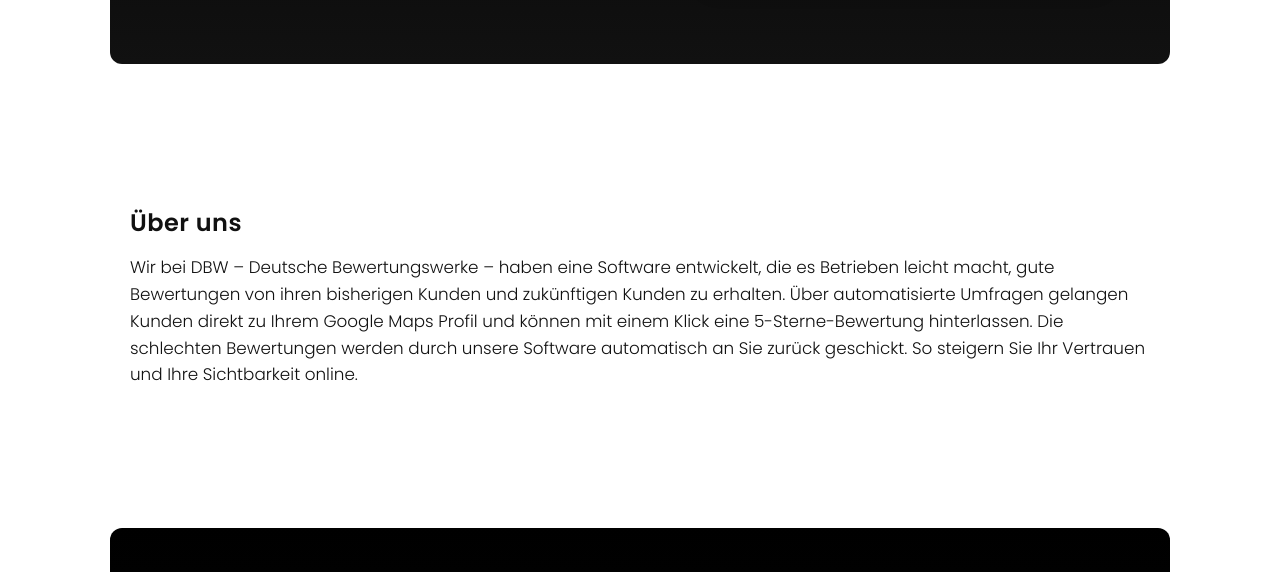
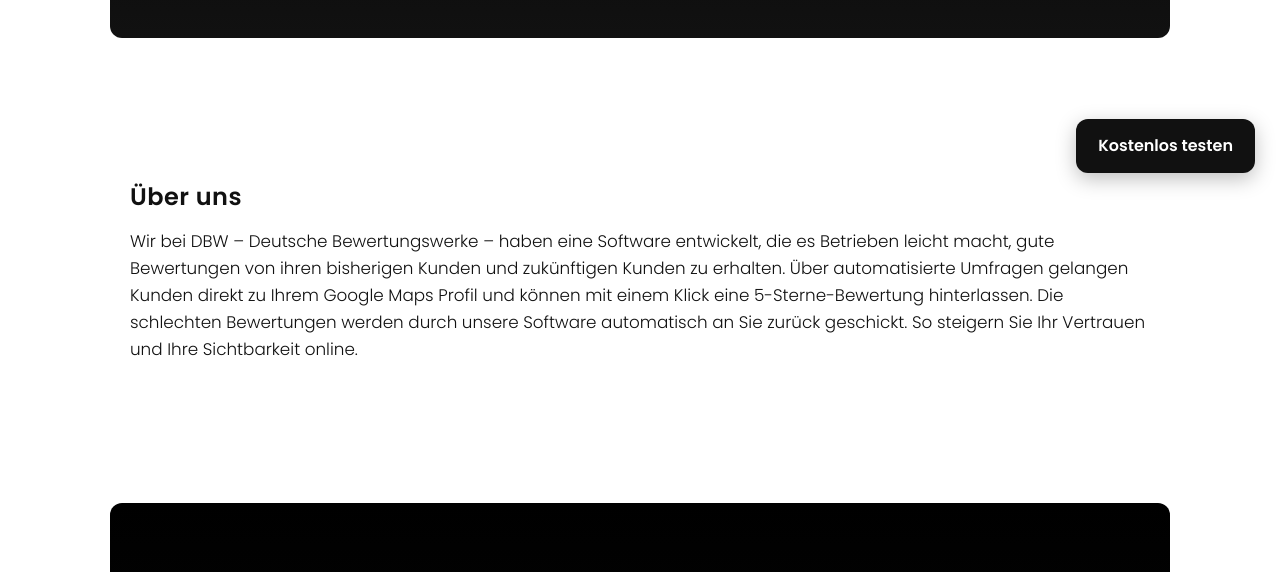
Before and after one commit to dbw-werke/dbw-werke, a plain HTML site: page index.html in a window 1280 px wide. Shown: the part 602-1174 px from the top of the page. Drawn offline with Linux system fonts and the light colour scheme.

Commit message:
Update style.css

```diff
--- a/style.css
+++ b/style.css
@@ -276,3 +276,22 @@ footer {
   h2 { font-size:1.3rem; }
   section { margin:30px 0; }
 }
+.floating-btn {
+  position:fixed;
+  bottom:25px;
+  right:25px;
+  background:#111;              /* gleiche Farbe wie dein Stil */
+  color:#fff;
+  padding:14px 22px;
+  border-radius: var(--radius);
+  font-weight:600;
+  text-decoration:none;
+  box-shadow:0 6px 20px rgba(0,0,0,0.25);
+  transition:transform 0.2s ease, box-shadow 0.2s ease;
+  z-index:10000; /* über allem */
+}
+
+.floating-btn:hover {
+  transform:scale(1.08);
+  box-shadow:0 8px 28px rgba(0,0,0,0.35);
+}
```
